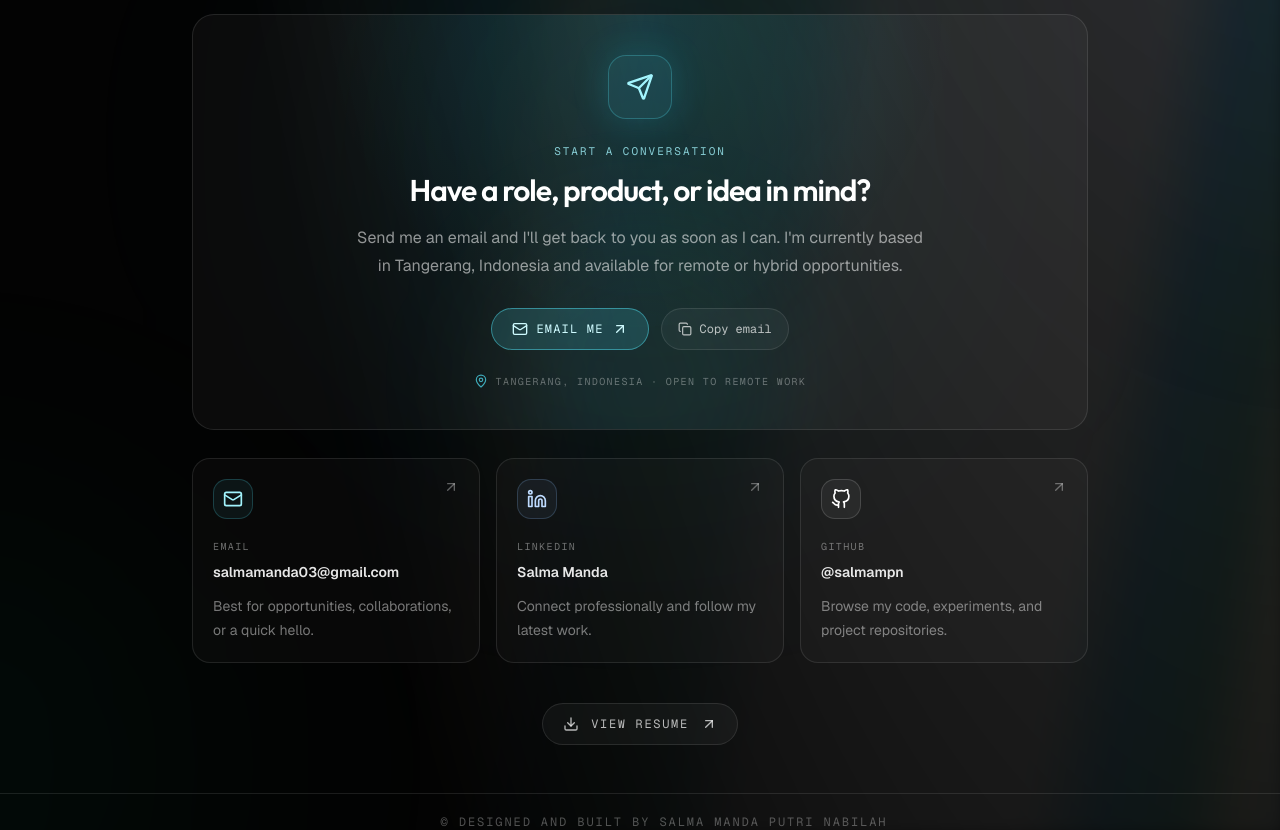
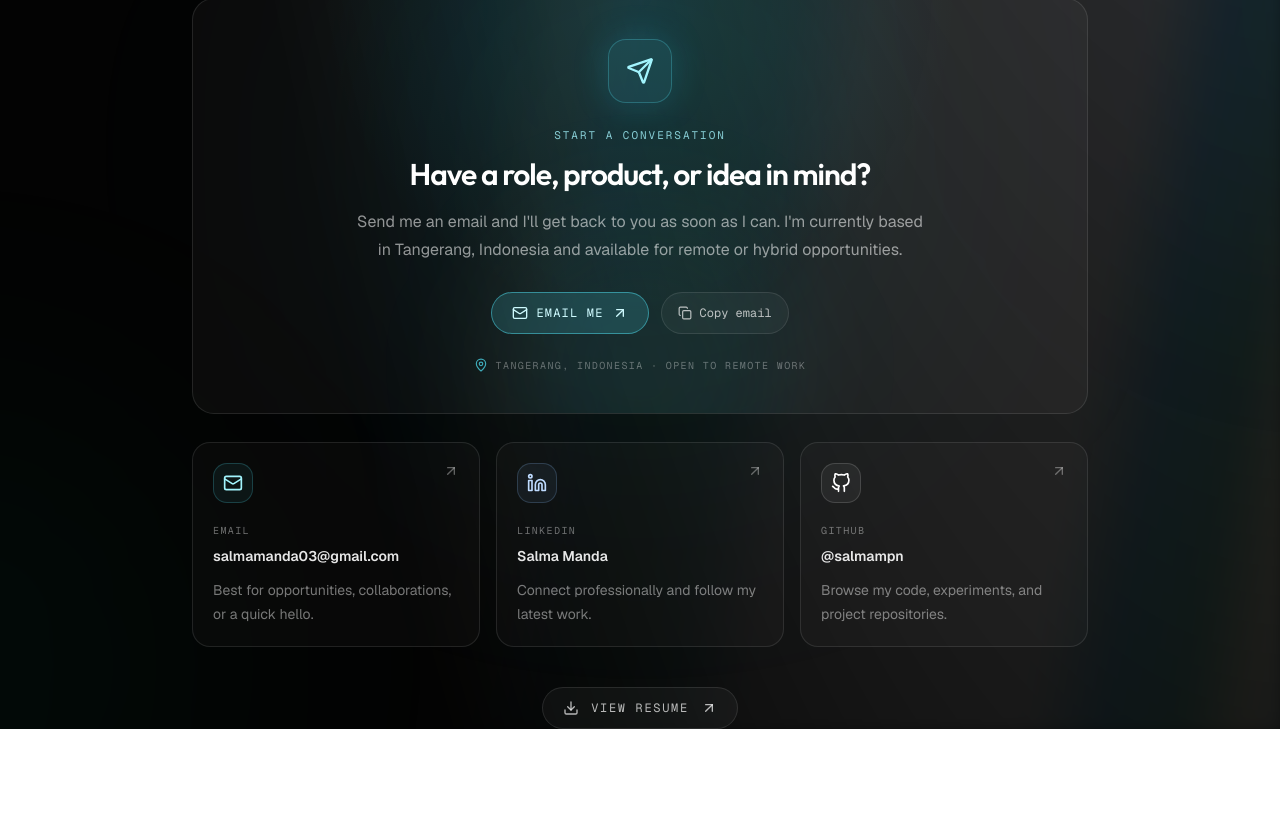
Before and after one commit to salmampn/salma-portfolio, a Next.js app: page / in a window 1280 px wide. Shown: the part 6254-7084 px from the top of the page. After the commit the page ends 6983 px from the top, so only its background shows below. Built offline with nearby package versions, Linux system fonts and the light colour scheme.

Commit message:
fix: remove footer and experience section padding

```diff
--- a/components/sections/Contact.tsx
+++ b/components/sections/Contact.tsx
@@ -88,7 +88,7 @@ const Contact = () => {
   return (
     <section
       id="contact"
-      className="relative  w-full overflow-visible pt-12 lg:pt-32"
+      className="relative w-full overflow-visible pt-12"
     >
       {/* Ambient background glows */}
       <div
@@ -269,11 +269,11 @@ const Contact = () => {
 
       </div>
         {/* Footer: close to CTA, clear of fixed FloatingDock */}
-        <footer className="mt-10 border-t border-white/10 pt-5 text-center sm:mt-12">
-          <p className="font-mono text-xs uppercase tracking-[0.16em] ml-12 text-white/30">
+        {/* <footer className="mt-10 border-t border-white/10 pt-5 text-center sm:mt-12">
+          <p className="font-mono text-xs uppercase tracking-[0.16em] text-white/30">
             &copy; Designed and built by Salma Manda Putri Nabilah
           </p>
-        </footer>
+        </footer> */}
     </section>
   );
 };
--- a/components/sections/Experiences.tsx
+++ b/components/sections/Experiences.tsx
@@ -56,7 +56,7 @@ const Experiences = () => {
   return (
     <section
       id="experiences"
-      className="relative w-full overflow-hidden py-12 lg:py-24"
+      className="relative w-full overflow-hidden py-12 lg:py-32"
     >
       <div className="relative z-10 mx-auto max-w-7xl px-6 sm:px-10 lg:px-16">
         <motion.div
```
